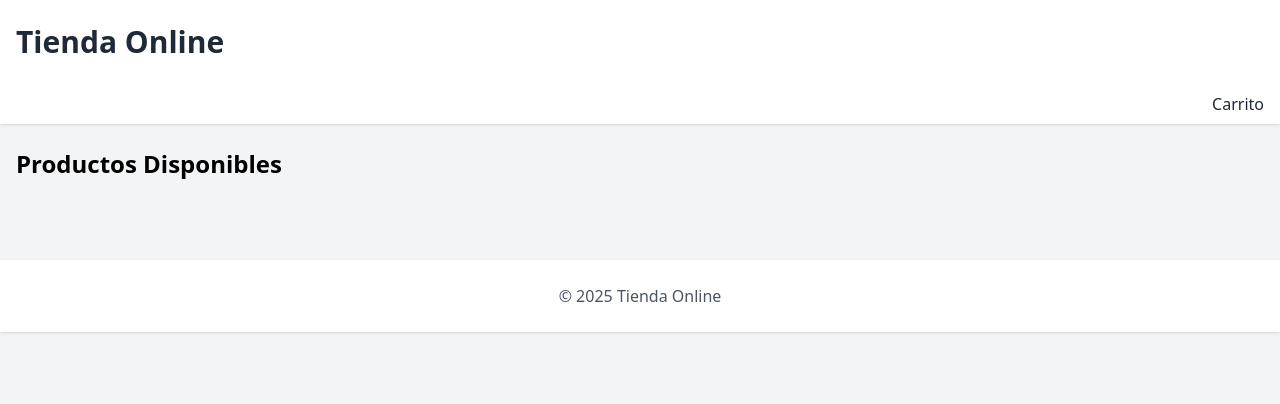
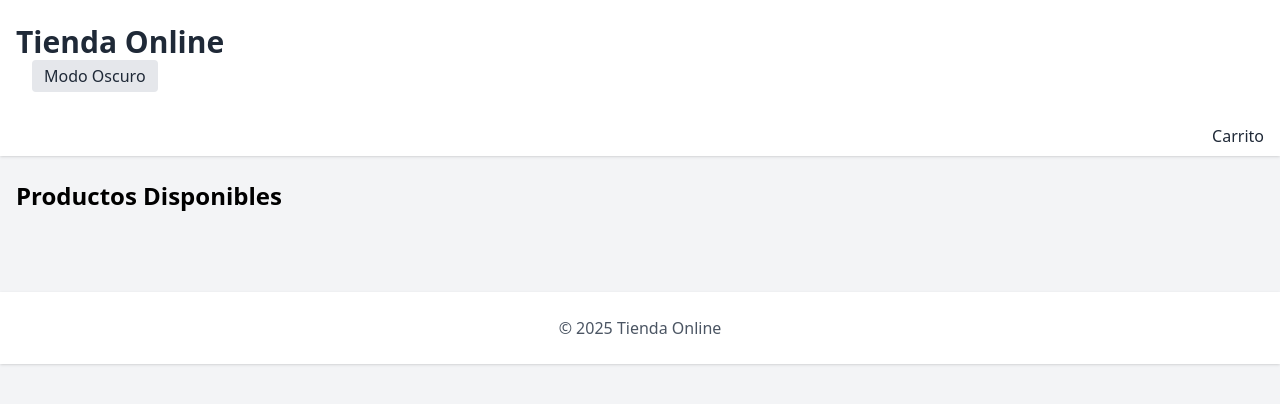
Before and after one commit to GonzaloDeLaFuente3/tienda, a Django app: page /products/ in a window 1280 px wide. Shown: the top 404 px of the page. Run offline with Django 4.2, Linux system fonts and the light colour scheme; data that the repository does not hold is empty; some libraries are stand-ins or nearby versions.

Commit message:
se agrego la funcionalidad de modo oscuro

```diff
--- a/tienda/products/templates/products/base.html
+++ b/tienda/products/templates/products/base.html
@@ -1,19 +1,63 @@
 <!DOCTYPE html>
-<html lang="es">
+{% load dark_mode %}
+<html lang="es" class="{% dark_mode %}">
 <head>
     <meta charset="UTF-8">
     <meta name="viewport" content="width=device-width, initial-scale=1.0">
     <title>Tienda - {% block title %}{% endblock %}</title>
     <script src="https://cdn.tailwindcss.com"></script>
+    <script>
+        tailwind.config = {
+            darkMode: 'class',  // Asegura que Tailwind use el modo oscuro basado en clases
+        };
+
+        // Función para aplicar el modo oscuro/claro
+        function applyDarkMode(darkModeEnabled) {
+            if (darkModeEnabled) {
+                document.documentElement.classList.add('dark');
+                console.log("Modo oscuro activado");  // Log para depuración
+            } else {
+                document.documentElement.classList.remove('dark');
+                console.log("Modo claro activado");  // Log para depuración
+            }
+        }
+
+        // Cargar el estado inicial del modo oscuro desde las cookies
+        document.addEventListener('DOMContentLoaded', function() {
+            const darkMode = document.cookie.includes('dark_mode=on');
+            console.log("Modo oscuro inicial desde cookie:", darkMode);  // Log para depuración
+            applyDarkMode(darkMode);
+        });
+
+        // Alternar el modo oscuro al hacer clic en el botón
+        document.addEventListener('DOMContentLoaded', function() {
+            const toggleButton = document.getElementById('dark-mode-toggle');
+            toggleButton.addEventListener('click', function() {
+                const darkMode = document.cookie.includes('dark_mode=on');
+                const newMode = !darkMode;
+
+                // Actualizar la cookie
+                document.cookie = `dark_mode=${newMode ? 'on' : 'off'}; path=/; max-age=31536000`;  // 1 año de duración
+                console.log("Nuevo modo oscuro:", newMode);  // Log para depuración
+
+                // Aplicar el modo oscuro/claro
+                applyDarkMode(newMode);
+            });
+        });
+    </script>
 </head>
-<body class="bg-gray-100">
-    <header class="bg-white shadow">
+<body class="bg-gray-100 dark:bg-gray-900 dark:text-gray-100">
+    <header class="bg-white dark:bg-gray-800 shadow">
         <div class="container mx-auto px-4 py-6">
-            <h1 class="text-3xl font-bold text-gray-800">Tienda Online</h1>
+            <h1 class="text-3xl font-bold text-gray-800 dark:text-gray-100">Tienda Online</h1>
+            <div class="flex space-x-4">
+                <button id="dark-mode-toggle" class="ml-4 px-3 py-1 bg-gray-200 dark:bg-gray-600 rounded text-gray-800 dark:text-gray-100">
+                    Modo Oscuro
+                </button>
             </div>
-
+        </div>
         <div class="container mx-auto px-4 py-2 flex justify-end">
-            <a href="{% url 'cart' %}" class="text-gray-800 hover:text-gray-600">Carrito</a>
+            <a href="{% url 'cart' %}" class="text-gray-800 hover:text-gray-600 dark:text-gray-200 dark:hover:text-gray-400">Carrito</a>
         </div>
     </header>
     <main class="container mx-auto px-4 py-6">
@@ -28,9 +72,9 @@
         {% endif %}
         {% block content %}{% endblock %}
     </main>
-    <footer class="bg-white shadow mt-8 py-6">
+    <footer class="bg-white shadow mt-8 py-6 dark:bg-gray-800">
         <div class="container mx-auto px-4">
-            <p class="text-center text-gray-600">© 2025 Tienda Online</p>
+            <p class="text-center text-gray-600 dark:text-gray-300">© 2025 Tienda Online</p>
         </div>
     </footer>
 </body>
--- /dev/null
+++ b/tienda/products/templatetags/dark_mode.py
@@ -0,0 +1,10 @@
+from django import template
+from django.conf import settings
+
+register = template.Library()
+
+@register.simple_tag(takes_context=True)
+def dark_mode(context):
+    request = context['request']
+    dark_mode = request.COOKIES.get('dark_mode', 'off')
+    return dark_mode
```
Also changed, not shown: tienda/products/templatetags/__init__.py (added). Lines whose indentation alone changed are shown as unchanged.
